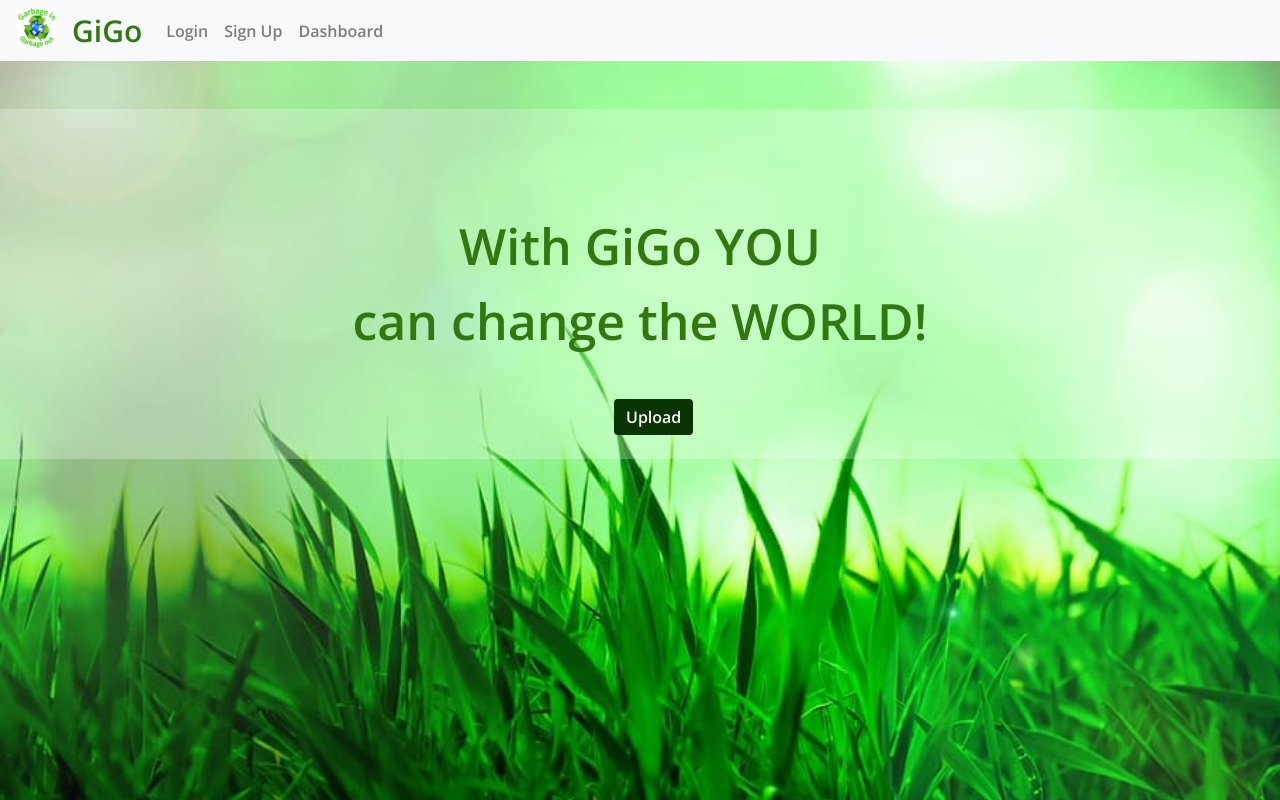
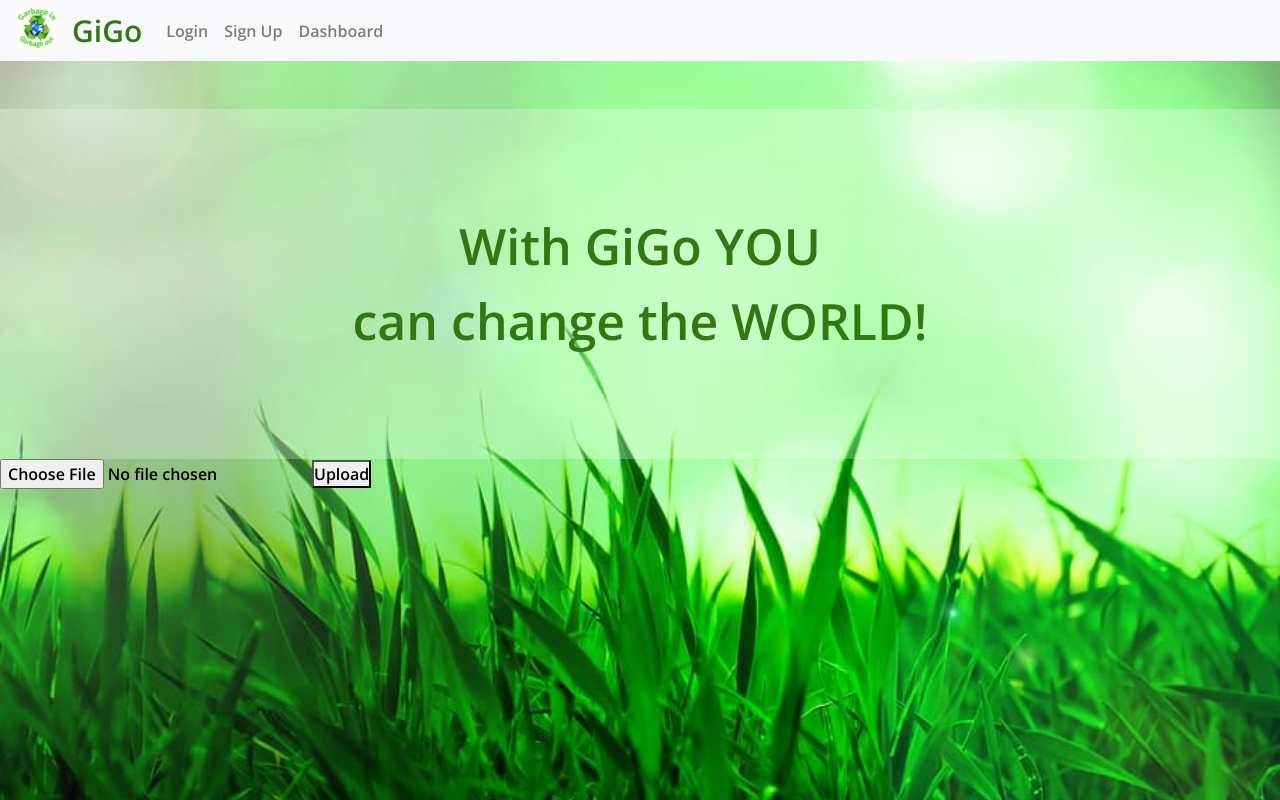
Before and after one commit to InbarShirizly/GIGO, a React (Create React App) app in the folder client/: page / in a window 1280 px wide. Built offline with nearby package versions, Linux system fonts and the light colour scheme; no server answers.

Commit message:
Upload an image to back end

```diff
--- a/client/src/components/Button.js
+++ b/client/src/components/Button.js
@@ -1,15 +1,80 @@
-import React from 'react'
-    function getLocation (){
-        alert("Hello!")
+import React, { Component } from "react";
+import axios from 'axios'
+
+const baseUrl = "http://127.0.0.1:5000"
+
+class Button extends Component{
+    state = {
+        newGarbage: {
+        selectedFile: null,
+        getCurrentPosition : null
+        }
     }
-const Button = () => {
 
+    filesSelectedHandler = event =>{
+        this.setState({
+            selectedFile: event.target.files[0]
+        })
+    }
 
-    return (
-        <div className = "btn btn-success pulse" onClick = {getLocation}>Upload
+    fileUploadHandler = () => {
+        const fd = new FormData();
+        fd.append('image', this.state.selectedFile, this.state.selectedFile.name)
+        console.log(fd)
+        this.getGeolocation()
+        axios.post((`${baseUrl}/garbage`, {'image': fd, 'date': new Date().toISOString(), 'geolocation' : navigator.geolocation.getCurrentPosition}))
+            .then(res => {
+                console.log(res)
+            })
+            console.log(this.state.selectedFile)
+    }
 
-        </div>
-    )
+    // ConvertLatLongToAdress = () => {
+    //     Geocode.fromLatLng(position.coords.latitude, position.coords.longitude).then(
+    //         response => {
+    //           const address = response.results[0].formatted_address;
+    //           console.log(address);
+    //         },
+    //         error => {
+    //           console.error(error);
+    //         }
+    //       );
+    // }
+
+    // fileUploadHandler = () => {
+    //     const fd = new FormData();
+    //     fd.append('image', this.state.selectedFile, this.state.selectedFile.name)
+    //     console.log(fd)
+    //     this.getGeolocation()
+    //     axios.post((`${baseUrl}/garbage`, fd))
+    //         .then(res => {
+    //             console.log(res)
+    //         })
+    //         console.log(this.state.selectedFile)
+
+    // }
+
+    getGeolocation= () => {
+        navigator.geolocation.getCurrentPosition(
+            function (position) {
+                console.log(position);
+                console.log("Latitude is :", position.coords.latitude);
+                console.log("Longitude is :", position.coords.longitude);
+            },
+            function (error) {
+                console.error("Error Code = " + error.code + " - " + error.message);
+            }
+        );
+    }
+
+    render(){
+        return (
+            <div className = "App">
+                <input type="file" onChange={this.filesSelectedHandler}></input>
+                <button onClick={this.fileUploadHandler}>Upload</button>
+            </div>
+        )
+    }
 }
 
 export default Button
--- /dev/null
+++ b/package.json
@@ -0,0 +1,6 @@
+{
+  "dependencies": {
+    "axios": "^0.20.0",
+    "react-geocode": "^0.2.1"
+  }
+}
```
Also changed, not shown: 2 other files (tests, documents, lock files or other folders).
